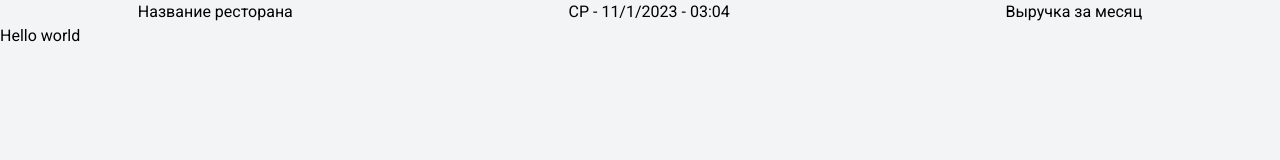
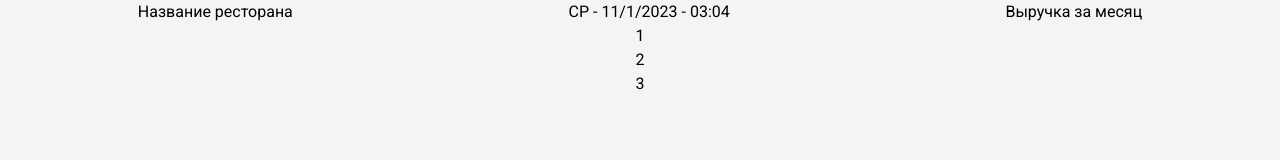
Before and after one commit to ZNP8b/rest-dashboard, a Next.js app: page / in a window 1280 px wide. Shown: the top 160 px of the page. Built offline with nearby package versions, Linux system fonts and the light colour scheme.

Commit message:
Заглушка контента

```diff
--- a/app/page.tsx
+++ b/app/page.tsx
@@ -1,8 +1,12 @@
 
 export default function Home() {
   return (
-    <main className="">
-      Hello world
+    <main>
+      <div className="flex flex-col justify-center items-center">
+        <div>1</div>
+        <div>2</div>
+        <div>3</div>
+      </div>
     </main>
   )
 }
```
